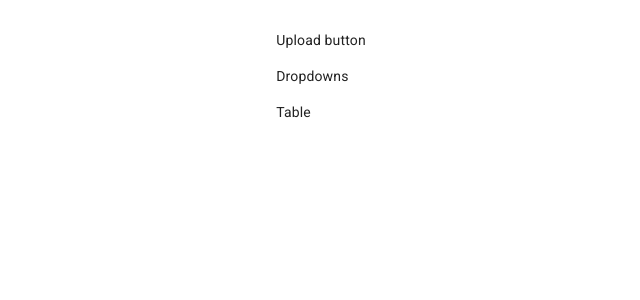
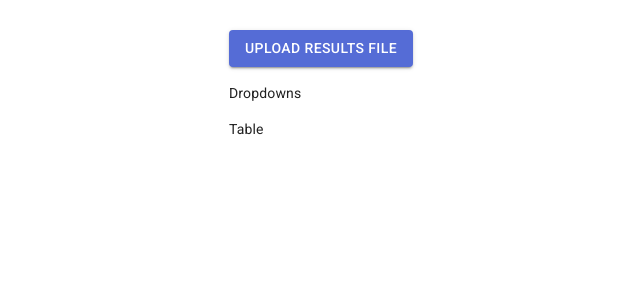
Before and after one commit to JesperBrink/master_thesis_scientific_verification, a Next.js app in the folder hyperparameter_tuning/dashboard/: page / in a window 1280 px wide. Shown: the top 300 px of the page, without its empty margins (319-959 px from the left). Built offline with nearby package versions, Linux system fonts and the light colour scheme.

Commit message:
Add upload button. Parse jsonl input from upload and save to state

```diff
--- /dev/null
+++ b/hyperparameter_tuning/dashboard/components/UploadButton.js
@@ -0,0 +1,20 @@
+import Button from '@material-ui/core/Button';
+
+export default function UploadButton(props) {
+    return (
+        <>
+            <input
+                onChange={props.readResultsFile}
+                style={{ display: "none" }}
+                id="contained-button-file"
+                type="file"
+                accept=".jsonl"
+            />
+            <label htmlFor="contained-button-file">
+                <Button variant="contained" color="primary" component="span">
+                    Upload results file
+                </Button>
+            </label>
+        </>
+    )
+}
--- a/hyperparameter_tuning/dashboard/pages/index.js
+++ b/hyperparameter_tuning/dashboard/pages/index.js
@@ -1,10 +1,42 @@
 import Grid from '@material-ui/core/Grid';
-import { makeStyles } from '@material-ui/core/styles';
+import React, { useState, useEffect } from 'react';
 import UploadButton from '../components/UploadButton';
 
 export default function Home() {
+    const [results, setResults] = useState([]);
+    const [resultsKeys, setResultsKeys] = useState([]);
+
+    // TODO: Make this async?
+    const readResultsFile = event => {
+        const fileReader = new FileReader();
+        fileReader.readAsText(event.target.files[0])
+        fileReader.onload = ev => {
+            parseResultsFile(ev.target.result)
+        };
+    }
+
+    const parseResultsFile = data => {
+        let res = [];
+
+        data.split("\n").forEach(el => {
+            if (el) {
+                res.push(JSON.parse(el))
+            }
+        });
+
+        setResults(res);
+        setResultsKeys(Object.keys(res[0].results));
+
+        // TODO:
+            // save params keys (from first object)
+            // go through each object and generate param values for dropdowns
+    }
+
+    // useEffect(() => {
+    //     console.log(results);
+    // }, [results])
+
     // TODO: Checlist:
-        // row med upload button
         // parse data to list of objects
         // name, class weight 1, class weight 2, #units, #scifact_epochs, #fever_epochs, threshold, results: map with the various results
         // if data, show row with table (datagrid)
@@ -24,8 +56,7 @@ export default function Home() {
                 style={{ flexGrow: 1, paddingTop: 30 }}
             >
                 <Grid item xs>
-                    {"Upload button"}
-                    {/* <UploadButton readResultsFile={readResultsFile}/> */}
+                    <UploadButton readResultsFile={readResultsFile}/>
                 </Grid>
                 <Grid item xs>
                     {"Dropdowns"}
```
